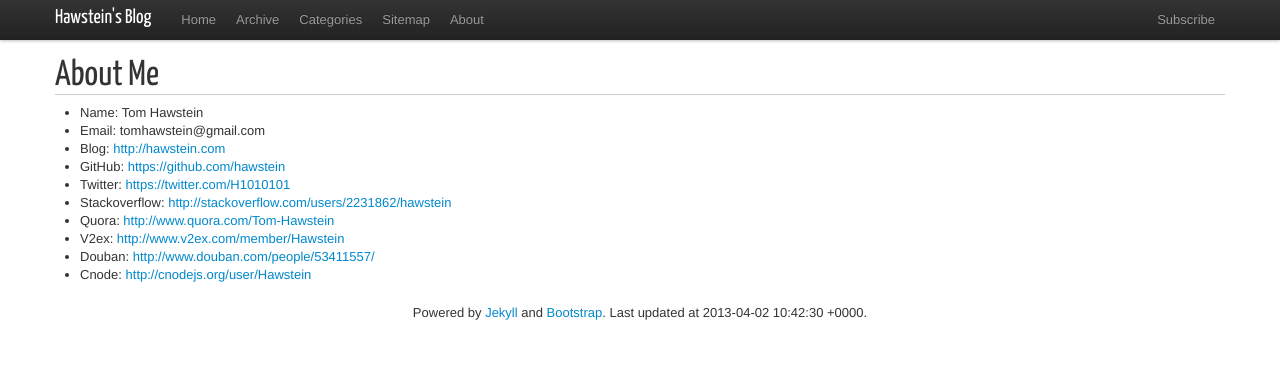
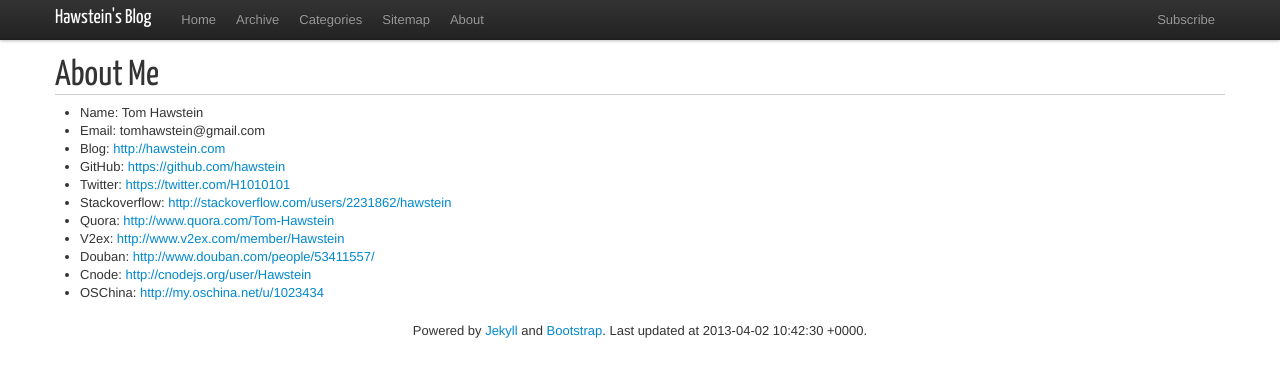
Before and after one commit to Hawstein/hawstein.github.com, a Jekyll site: the page built from about.html, in a window 1280 px wide. Shown: the top 377 px of the page. Built offline with Jekyll 4.4.1, drawn with Linux system fonts in a browser that asks for light colours; nearby versions of some CDN libraries; Markdown is read by kramdown in place of the engine named in the settings.

Commit message:
update about.html

```diff
--- a/about.html
+++ b/about.html
@@ -17,6 +17,7 @@ title: About
 	  <li>V2ex: <a href='http://www.v2ex.com/member/Hawstein'>http://www.v2ex.com/member/Hawstein</a></li>
 	  <li>Douban: <a href='http://www.douban.com/people/53411557/'>http://www.douban.com/people/53411557/</a></li>
 	  <li>Cnode: <a href='http://cnodejs.org/user/Hawstein'>http://cnodejs.org/user/Hawstein</a></li>
+	  <li>OSChina: <a href='http://my.oschina.net/u/1023434'>http://my.oschina.net/u/1023434</a></li>
     </ul>
   </p>
 
```
